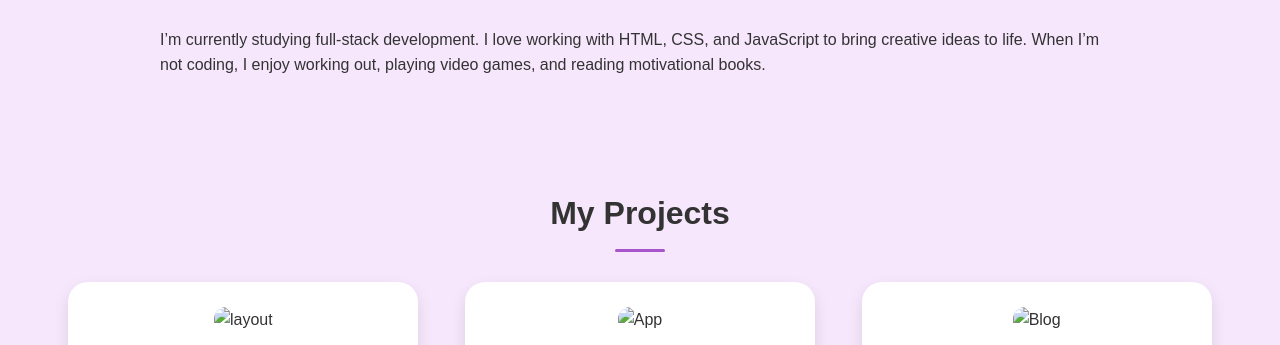
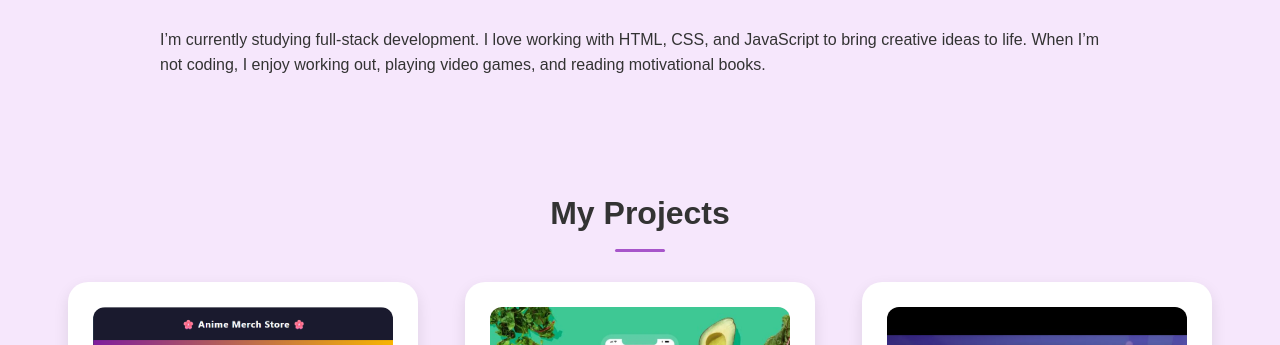
Before and after one commit to nerly-cloud/first-repository, a plain HTML site: page final-project/index.html in a window 1280 px wide. Shown: the part 584-929 px from the top of the page. Drawn offline with Linux system fonts and the light colour scheme.

Commit message:
fix file names and paths for GitHub pages

```diff
--- a/final-project/index.html
+++ b/final-project/index.html
@@ -4,7 +4,7 @@
     <meta charset="UTF-8">
     <meta name="viewport" content="width=device-width, initial-scale=1.0">
     <title>My Portfolio</title>
-    <link rel="stylesheet" href="/final-project/style.css">
+    <link rel="stylesheet" href="style.css">
     <script defer src="script.js"></script>
 </head>
 <body>
@@ -41,21 +41,20 @@
     <h2>My Projects</h2>
     <div class="project-grid">
       <div class="project-card">
-        <img src="/proyect/online-layout copy.png" alt="layout">
+        <img src="/images/online-layout copy.png" alt="layout">
         <h3>Online Store layout</h3>
         <p>"showcasing a fresh, stylish,and unique design to elevate the experience"</p>
       </div>
       <div class="project-card">
-        <img src="/proyect/recipe app.webp" alt="App">
+        <img src="/images/recipe app.webp" alt="App">
         <h3>Recipe App</h3>
         <p>A recipe layout with nutrition facts and animations.</p>
       </div>
       <div class="project-card">
-        <img src="/proyect/anime blog.jpg" alt="Blog">
+        <img src="/images/anime blog.jpg" alt="Blog">
         <h3>Anime Blog</h3>
         <p>A blog layout with anime-themed design and embedded videos.</p>
       </div>
-    </div>
   </section>
 
   <section id="contact" class="contact fade-in">
```
